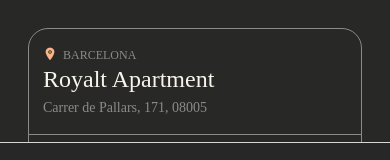
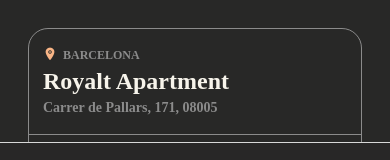
Before and after one commit to Oscar-Espana/Bookings-App, a React Native app: screen /HOME in a window 390 px wide. Shown: the part 622-782 px from the top of the page. Built offline with nearby package versions, Linux system fonts and the light colour scheme.

Commit message:
refactor: fix styles

```diff
--- a/src/components/CardReservePriceTotal.tsx
+++ b/src/components/CardReservePriceTotal.tsx
@@ -24,13 +24,18 @@ const CardReservePriceTotal = () => {
                 fontSize: 12,
                 color: palette.neutral,
                 marginLeft: 6,
+                lineHeight: 24,
               }}>
               BARCELONA
             </Text>
           </View>
 
           <Text
-            style={{...typography.pricesFont, fontSize: 24, marginBottom: 5}}>
+            style={{
+              ...typography.pricesFont,
+              lineHeight: 29,
+              fontSize: 24,
+            }}>
             Royalt Apartment
           </Text>
           <Text
@@ -38,6 +43,7 @@ const CardReservePriceTotal = () => {
               ...typography.pricesFont,
               fontSize: 14,
               color: palette.neutral,
+              lineHeight: 24,
             }}>
             Carrer de Pallars, 171, 08005
           </Text>
@@ -45,65 +51,53 @@ const CardReservePriceTotal = () => {
 
         <View style={styles.totalDetails}>
           <View style={styles.totalDays}>
-            <Text> 3 </Text>
-            <Text> Noches </Text>
+            <Text style={typography.nightsFont}> 3</Text>
+            <Text style={typography.nightsFont}> Noches</Text>
           </View>
 
           <View style={styles.prices}>
             <View style={styles.totalPrice}>
+              <Text style={typography.body1Bold}>Adultos</Text>
               <Text
                 style={{
-                  ...typography.pricesFont,
-                  color: palette.neutral,
-                }}>
-                Adultos
-              </Text>
-              <Text
-                style={{
-                  ...typography.pricesFont,
-                  color: 'white',
+                  ...typography.body1,
                   position: 'absolute',
                   left: '49%',
                 }}>
                 x3
               </Text>
+              <Text style={typography.body1}>0,00$</Text>
+            </View>
+            <View style={styles.totalPrice}>
+              <Text style={typography.body1Bold}>Niños</Text>
               <Text
                 style={{
-                  ...typography.pricesFont,
-                  color: 'white',
-                }}>
-                0,00$
-              </Text>
-            </View>
-
-            <View style={styles.totalPrice}>
-              <Text style={{...typography.pricesFont, color: palette.neutral}}>
-                Niños
-              </Text>
-              <Text
-                style={{
-                  ...typography.pricesFont,
-                  color: 'white',
-
+                  ...typography.body1,
                   position: 'absolute',
                   left: '49%',
                 }}>
                 x3
               </Text>
-              <Text style={{...typography.pricesFont, color: 'white'}}>
-                0,00$
-              </Text>
+              <Text style={typography.body1}>0,00$</Text>
             </View>
           </View>
         </View>
 
         {isExpanded && (
+          <>
             <View
               style={{
                 ...styles.totalDetails,
                 flexDirection: 'column',
               }}>
-            <Text style={typography.pricesFont}>Servicios</Text>
+              <Text
+                style={{
+                  ...typography.body1Bold,
+                  marginVertical: 20,
+                  color: '#F7F4EB',
+                }}>
+                Servicios
+              </Text>
 
               <View style={styles.serviceType}>
                 <View
@@ -111,39 +105,72 @@ const CardReservePriceTotal = () => {
                     flexDirection: 'row',
                     justifyContent: 'space-between',
                   }}>
-                <Text style={typography.pricesFont}>Servicio de limpieza</Text>
-                <Text style={typography.pricesFont}>0.00$</Text>
+                  <Text style={{...typography.body1Bold, lineHeight: 22}}>
+                    Servicio de limpieza
+                  </Text>
+                  <Text style={{...typography.body1Bold, lineHeight: 22}}>
+                    0.00$
+                  </Text>
                 </View>
                 <View>
-                <Text style={{...typography.body2, marginVertical: 5}}>
+                  <Text
+                    style={{
+                      ...typography.body2,
+                      fontWeight: '400',
+                      color: '#8B8B8B',
+                      marginVertical: 5,
+                    }}>
                     Fecha del servicio
                   </Text>
-                <Text style={{...typography.body2, marginVertical: 0}}>
+                  <Text
+                    style={{
+                      ...typography.body2,
+                      color: '#8B8B8B',
+                      marginVertical: 0,
+                    }}>
                     10 AGO 2021
                   </Text>
-                <Text style={{...typography.body2, marginVertical: 5}}>
+                  <Text
+                    style={{
+                      ...typography.body2,
+                      color: '#8B8B8B',
+                      marginVertical: 5,
+                    }}>
                     Numero de reserva
                   </Text>
-                <Text style={{...typography.body2, marginVertical: 0}}>
+                  <Text
+                    style={{
+                      ...typography.body2,
+                      color: '#8B8B8B',
+                      marginVertical: 0,
+                    }}>
                     #A169-3803537472-414
                   </Text>
                 </View>
               </View>
-
+            </View>
             <View style={styles.subtotal}>
-              <Text style={{...typography.pricesFont, marginRight: 30}}>
+              <Text
+                style={{
+                  ...typography.pricesFont,
+                  color: palette.neutral,
+                  marginRight: 30,
+                }}>
                 Subtotal servicios
               </Text>
               <Text style={{...typography.pricesFont, color: 'white'}}>
                 0,00$
               </Text>
             </View>
-          </View>
+          </>
         )}
 
         <View style={styles.total}>
-          <Text style={{...typography.pricesFont, marginRight: 30}}>Total</Text>
-          <Text style={{...typography.pricesFont, color: 'white'}}>0,00$</Text>
+          <Text
+            style={{...typography.body1, color: '#F7F4EB', marginRight: 30}}>
+            Total
+          </Text>
+          <Text style={{...typography.body1Bold, color: '#F7F4EB'}}>0,00$</Text>
         </View>
       </View>
     </TouchableOpacity>
@@ -165,7 +192,6 @@ const styles = StyleSheet.create({
     borderRadius: 16,
     backgroundColor: palette.secondary,
     justifyContent: 'center',
-    alignItems: 'center',
   },
   aparmentInfo: {
     borderBottomWidth: 1,
@@ -192,6 +218,8 @@ const styles = StyleSheet.create({
     flexDirection: 'row',
     justifyContent: 'flex-end',
     padding: 14,
+    borderTopWidth: 1,
+    borderColor: palette.neutral,
   },
   serviceType: {
     paddingBottom: 18,
@@ -199,6 +227,7 @@ const styles = StyleSheet.create({
   subtotal: {
     flexDirection: 'row',
     justifyContent: 'flex-end',
+    padding: 14,
   },
 });
 
--- a/src/theme/palette.ts
+++ b/src/theme/palette.ts
@@ -5,6 +5,7 @@ export const palette = {
   neutral: '#8B8B8B',
   white: '#FFFFFF',
   black: '#000000',
+  gray: '#C4C4C4',
 };
 
 export const paletteRGBA = {
--- a/src/theme/typography.ts
+++ b/src/theme/typography.ts
@@ -7,18 +7,37 @@ export const typography = StyleSheet.create({
     fontFamily: 'Quentin',
     fontSize: 48,
   },
+
+  heading2: {
+    color: palette.primary,
+    fontFamily: 'Analogue',
+    fontSize: 30
+  },
+  heading3: {
+    color: palette.primary,
+    fontFamily: 'Analogue',
+    fontSize: 24
+  },
+  body1: {
+    color: palette.gray,
+    fontFamily: 'Trade Gothic LT Std',
+    fontSize: 18,
+    lineHeight: 22,
+    fontWeight: '400'
+  },
+  body1Bold: {
+    color: palette.neutral,
+    fontFamily: 'Trade Gothic LT Std',
+    fontSize: 18,
+    lineHeight: 22,
+    fontWeight: '700'
+  },
   body2: {
     color: palette.primary,
     fontFamily: 'Trade Gothic LT Std Extended',
     fontSize: 14,
     lineHeight: 24,
-  },
-  heading2: {
-    color: palette.primary,
-    fontFamily: 'Analogue',
-    fontSize: 30
-  },
-  greet: {
+  },greet: {
       fontFamily:'Quentin',
       fontSize: 24,
       color: palette.primary
@@ -31,7 +50,19 @@ export const typography = StyleSheet.create({
   pricesFont: {
     fontFamily: 'Trade Gothic LT Std Extended',
     fontSize: 18,
+    fontWeight: '700',
     color: palette.primary,
-    lineHeight: 24
+    lineHeight: 22
+  },
+  nightsFont: {
+    color: palette.background,
+    fontFamily: 'Trade Gothic LT Std Extended',
+    fontWeight: '700',
+    fontStyle: 'normal',
+    fontSize: 18,
+    lineHeight: 20,
+    textAlign: 'center',
+
+
   }
 });
```
Lines whose indentation alone changed are shown as unchanged.
